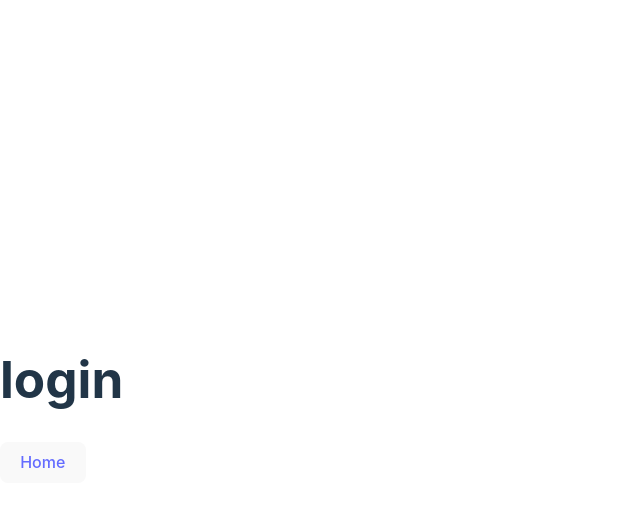
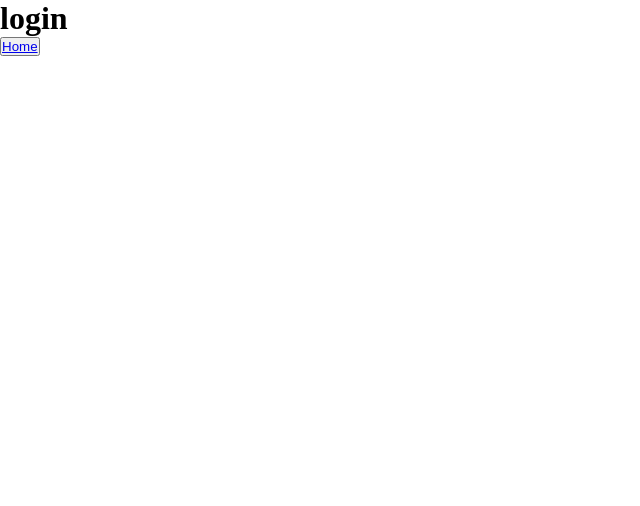
Before and after one commit to thiagomorais16/projeto_e-commerce, a React (Vite) app: page / in a window 1280 px wide. Shown: the top 506 px of the page, without its empty margins (0-640 px from the left). Built offline with nearby package versions, Linux system fonts and the light colour scheme.

Commit message:
adiocionamento SASS e atualização na página geral

```diff
--- a/package.json
+++ b/package.json
@@ -20,6 +20,7 @@
     "@types/react": "^18.0.27",
     "@types/react-dom": "^18.0.10",
     "@vitejs/plugin-react": "^3.1.0",
+    "sass": "^1.58.3",
     "vite": "^4.1.0"
   }
 }
--- a/src/index.css
+++ /dev/null
@@ -1,69 +0,0 @@
-:root {
-  font-family: Inter, system-ui, Avenir, Helvetica, Arial, sans-serif;
-  line-height: 1.5;
-  font-weight: 400;
-
-  color-scheme: light dark;
-  color: rgba(255, 255, 255, 0.87);
-  background-color: #242424;
-
-  font-synthesis: none;
-  text-rendering: optimizeLegibility;
-  -webkit-font-smoothing: antialiased;
-  -moz-osx-font-smoothing: grayscale;
-  -webkit-text-size-adjust: 100%;
-}
-
-a {
-  font-weight: 500;
-  color: #646cff;
-  text-decoration: inherit;
-}
-a:hover {
-  color: #535bf2;
-}
-
-body {
-  margin: 0;
-  display: flex;
-  place-items: center;
-  min-width: 320px;
-  min-height: 100vh;
-}
-
-h1 {
-  font-size: 3.2em;
-  line-height: 1.1;
-}
-
-button {
-  border-radius: 8px;
-  border: 1px solid transparent;
-  padding: 0.6em 1.2em;
-  font-size: 1em;
-  font-weight: 500;
-  font-family: inherit;
-  background-color: #1a1a1a;
-  cursor: pointer;
-  transition: border-color 0.25s;
-}
-button:hover {
-  border-color: #646cff;
-}
-button:focus,
-button:focus-visible {
-  outline: 4px auto -webkit-focus-ring-color;
-}
-
-@media (prefers-color-scheme: light) {
-  :root {
-    color: #213547;
-    background-color: #ffffff;
-  }
-  a:hover {
-    color: #747bff;
-  }
-  button {
-    background-color: #f9f9f9;
-  }
-}
--- /dev/null
+++ b/src/index.scss
@@ -0,0 +1,6 @@
+*{
+  box-sizing: border-box;
+  padding: 0;
+  margin: 0;
+
+}
--- a/src/main.jsx
+++ b/src/main.jsx
@@ -1,6 +1,6 @@
 import React from 'react'
 import ReactDOM from 'react-dom/client'
-import './index.css'
+import './index.scss'
 import {createBrowserRouter, RouterProvider, } from "react-router-dom";
 import Login from './views/Login/Login'
 import Home from './views/Home/Home'
--- a/src/views/Home/home.jsx
+++ b/src/views/Home/home.jsx
@@ -1,9 +1,10 @@
 import React from 'react'
+import './index.scss'
 import { Link } from 'react-router-dom'
 
 const Home = () => {
   return (
-    <div>
+    <div className='home'>
         <h1>home</h1>
         <button>
             <Link to={"/products/1"}>Produto</Link>
--- /dev/null
+++ b/src/views/Home/index.scss
@@ -0,0 +1,5 @@
+.home{
+ h1{
+    color: green;
+ }
+}
--- a/src/views/Login/login.jsx
+++ b/src/views/Login/login.jsx
@@ -1,4 +1,5 @@
 import React from 'react'
+import './index.scss'
 import { Link } from 'react-router-dom'
 
 const Login = () => {
--- a/src/views/Products/Products.jsx
+++ b/src/views/Products/Products.jsx
@@ -1,4 +1,5 @@
 import React from 'react'
+import './index.scss'
 
 const Products = () => {
   return (
```
Also changed, not shown: src/views/Home/index.css (deleted), src/views/Login/index.css (deleted), src/views/Login/index.scss (added), src/views/Products/index.scss (added), 1 other file (tests, documents, lock files or other folders).
